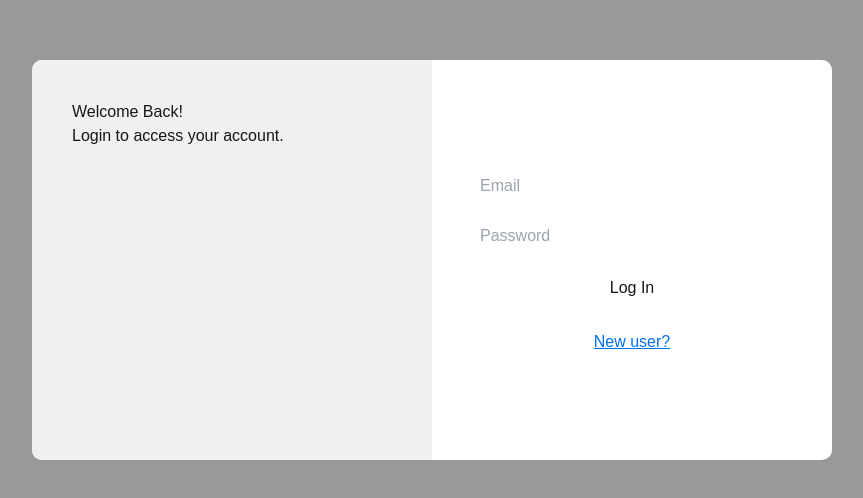
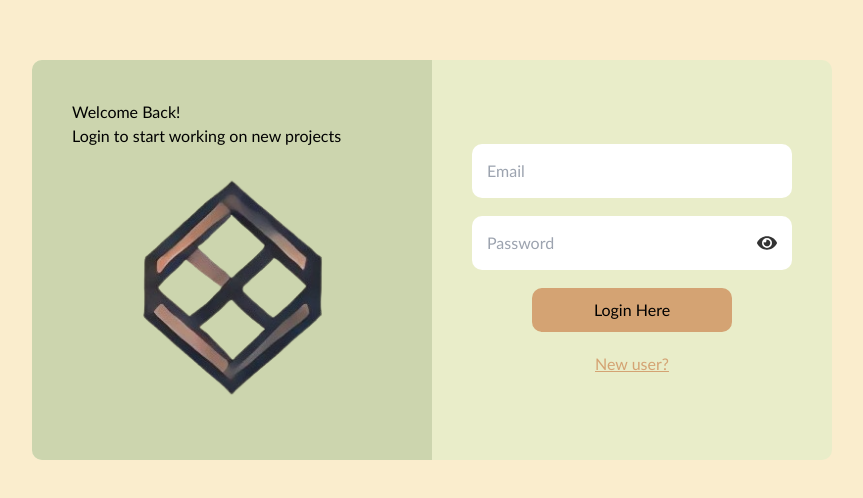
Before and after one commit to jdurham38/Collab-Hub, a Next.js app: page / in a window 1280 px wide. Shown: the part 140-638 px from the top of the page, without its empty margins (208-1071 px from the left). Built offline with nearby package versions, Linux system fonts and the light colour scheme; no server answers.

Commit message:
added styling for login and signup

```diff
--- a/package.json
+++ b/package.json
@@ -13,7 +13,8 @@
     "@supabase/supabase-js": "^2.45.4",
     "next": "14.2.13",
     "react": "^18",
-    "react-dom": "^18"
+    "react-dom": "^18",
+    "react-icons": "^5.3.0"
   },
   "devDependencies": {
     "@types/node": "^20",
--- a/src/components/UserAuth/AuthCard/AuthCard.module.css
+++ b/src/components/UserAuth/AuthCard/AuthCard.module.css
@@ -1,15 +1,18 @@
+/* Overlay */
 .overlay {
   position: fixed;
   top: 0;
   left: 0;
   width: 100%;
   height: 100%;
-    background-color: rgba(128, 128, 128, 0.8); /* Gray background */
+  background-color: #faedcd;
   display: flex;
   justify-content: center;
   align-items: center;
+  overflow-y: auto; /* Allow scrolling on mobile */
 }
 
+/* Card Container */
 .cardContainer {
   position: relative;
   width: 800px;
@@ -17,6 +20,7 @@
   perspective: 1000px;
 }
 
+/* Card */
 .card {
   width: 100%;
   height: 100%;
@@ -24,13 +28,15 @@
   -webkit-backface-visibility: hidden;
   backface-visibility: hidden;
   transition: transform 0.6s;
+  transform-style: preserve-3d;
   display: flex;
   flex-direction: row;
-    background-color: #fff;
+  background-color: #e9edc9;
   border-radius: 10px;
   overflow: hidden;
 }
 
+/* Front and Back */
 .front {
   z-index: 2;
 }
@@ -47,15 +53,19 @@
   transform: rotateY(360deg);
 }
 
+/* Content */
 .content {
   display: flex;
   width: 100%;
+  font-family: 'Trebuchet MS', Arial, sans-serif;
+  color: #000000;
+  flex-direction: row;
 }
 
 .description {
   width: 50%;
   padding: 40px;
-    background-color: #f0f0f0;
+  background-color: #ccd5ae;
 }
 
 .formContainer {
@@ -66,11 +76,83 @@
   justify-content: center;
 }
 
+/* Flip Button */
 .flipButton {
+  font-family: 'Trebuchet MS', Arial, sans-serif;
   margin-top: 20px;
   background: none;
   border: none;
-    color: #0070f3;
+  color: #d4a373;
   cursor: pointer;
   text-decoration: underline;
 }
+
+.flipButton:hover {
+  text-decoration: underline;
+  color: #333;
+}
+
+/* Logo */
+.logo {
+  display: block;
+  margin: 20px auto;
+  max-width: 250px;
+  height: auto;
+}
+
+/* Media Query for Mobile Devices */
+@media (max-width: 768px) {
+  /* Adjust Card Container */
+  .cardContainer {
+    width: 100%;
+    max-width: 400px; /* Adjust as needed */
+    height: auto;
+    perspective: 1000px;
+  }
+
+  .card {
+    height: auto; /* Allow the card to adjust based on content */
+  }
+
+  .front, .back {
+    height: auto; /* Ensure front and back have auto height */
+  }
+
+  .flipped .front {
+    transform: rotateX(180deg);
+  }
+
+  .flipped .back {
+    transform: rotateX(360deg);
+  }
+
+  /* Content Layout */
+  .content {
+    flex-direction: column;
+  }
+
+  .description,
+  .formContainer {
+    width: 100%;
+    padding: 20px;
+  }
+
+  /* Adjust Logo */
+  .logo {
+    max-width: 200px;
+  }
+
+  /* Adjust Font Sizes */
+  .heading {
+    font-size: 1.5rem;
+  }
+
+  .paragraph {
+    font-size: 1rem;
+  }
+
+  /* Adjust Flip Button */
+  .flipButton {
+    font-size: 1rem;
+  }
+}
--- a/src/components/UserAuth/AuthCard/authCard.tsx
+++ b/src/components/UserAuth/AuthCard/authCard.tsx
@@ -3,6 +3,9 @@ import React, { useState } from 'react';
 import LoginForm from '../Login/login';
 import SignupForm from '../Signup/signup';
 import styles from './AuthCard.module.css';
+
+import logo from './logo.png';
+import Image from 'next/image';
 
 const AuthCard: React.FC = () => {
   const [isFlipped, setIsFlipped] = useState(false);
@@ -17,8 +20,10 @@ const AuthCard: React.FC = () => {
         <div className={`${styles.card} ${styles.front}`}>
           <div className={styles.content}>
             <div className={styles.description}>
-              <h2>Welcome Back!</h2>
-              <p>Login to access your account.</p>
+              <h2 className={styles.heading} >Welcome Back!</h2>
+              <p className={styles.paragraph} >Login to start working on new projects</p>
+              <Image src={logo} alt="Logo" className={styles.logo} />
+
             </div>
             <div className={styles.formContainer}>
               <LoginForm />
@@ -37,8 +42,8 @@ const AuthCard: React.FC = () => {
               </button>
             </div>
             <div className={styles.description}>
-              <h2>Join Us!</h2>
-              <p>Sign up to get started.</p>
+              <h2 className={styles.heading} >Join Us!</h2>
+              <p className={styles.paragraph} >Sign up to get started.</p>
             </div>
           </div>
         </div>
--- a/src/components/UserAuth/Login/LoginForm.module.css
+++ b/src/components/UserAuth/Login/LoginForm.module.css
@@ -4,13 +4,50 @@
 }
 
 .form input {
-    margin-bottom: 10px;
-    padding: 8px;
+  font-family: 'Trebuchet MS', 'Lucida Sans Unicode', 'Lucida Grande', 'Lucida Sans', Arial, sans-serif;
+  margin-bottom: 18px;
+  padding: 15px;
   font-size: 16px;
+  border-radius: 10px;
+  width: 100%;
 }
 
 .form button[type="submit"] {
+  font-family: 'Trebuchet MS', 'Lucida Sans Unicode', 'Lucida Grande', 'Lucida Sans', Arial, sans-serif;
   padding: 10px;
   font-size: 16px;
+  width: 200px;
   cursor: pointer;
+  background-color: #d4a373;
+  border-radius: 10px;
+  margin: 0 auto;
+  display: block;
 }
+
+/* Hover Effect */
+.form button:hover {
+  text-decoration: underline;   /* Underline on hover */
+  color: #333;                  /* Darken text color on hover */
+}
+
+/* New styles for password input wrapper */
+.passwordInputWrapper {
+  position: relative;
+  width: 100%;
+}
+
+.passwordInputWrapper input {
+  padding-right: 60px; /* Adjust to make room for the button */
+}
+
+.passwordToggleButton {
+  position: absolute;
+  right: 15px; /* Position inside the input field */
+  top: 38%;
+  transform: translateY(-50%);
+  background: none;
+  border: none;
+  font-size: 20px;
+  cursor: pointer;
+  color: #333; /* Adjust color as needed */
+}
--- a/src/components/UserAuth/Login/login.tsx
+++ b/src/components/UserAuth/Login/login.tsx
@@ -5,12 +5,15 @@ import React, { useState } from 'react';
 import { UserData } from '@/utils/interfaces';
 import supabase from '@/lib/supabaseClient/supabase';
 
-import styles from './LoginForm.module.css'
+import styles from './LoginForm.module.css';
+
+import { FaEye, FaEyeSlash } from 'react-icons/fa';
 
 
 const LoginForm: React.FC = () => {
   const [email, setEmail] = useState('');
   const [password, setPassword] = useState('');
+  const [showPassword, setShowPassword] = useState(false); // New state variable
   const [errorMessage, setErrorMessage] = useState('');
   const [successMessage, setSuccessMessage] = useState('');
 
@@ -41,14 +44,27 @@ const LoginForm: React.FC = () => {
         placeholder="Email"
         required
       />
+
+      {/* Password Input with Toggle Button */}
+      <div className={styles.passwordInputWrapper}>
         <input
-        type="password"
+          type={showPassword ? 'text' : 'password'} // Toggle input type
           value={password}
           onChange={(e) => setPassword(e.target.value)}
           placeholder="Password"
           required
         />
-      <button type="submit">Log In</button>
+      <button
+        type="button"
+        className={styles.passwordToggleButton}
+        onClick={() => setShowPassword(!showPassword)}
+        aria-label="Toggle password visibility"
+      >
+        {showPassword ? <FaEyeSlash /> : <FaEye />}
+      </button>
+      </div>
+
+      <button type="submit">Login Here</button>
       {errorMessage && <p>{errorMessage}</p>}
       {successMessage && <p>{successMessage}</p>}
     </form>
--- a/src/components/UserAuth/Signup/SignupForm.module.css
+++ b/src/components/UserAuth/Signup/SignupForm.module.css
@@ -5,13 +5,50 @@
   }
 
   .form input {
-    margin-bottom: 10px;
-    padding: 8px;
+    font-family: 'Trebuchet MS', 'Lucida Sans Unicode', 'Lucida Grande', 'Lucida Sans', Arial, sans-serif;
+    margin-bottom: 18px;
+    padding: 15px;
     font-size: 16px;
+    border-radius: 10px;
+    width: 100%;
   }
 
   .form button[type="submit"] {
+    font-family: 'Trebuchet MS', 'Lucida Sans Unicode', 'Lucida Grande', 'Lucida Sans', Arial, sans-serif;
     padding: 10px;
     font-size: 16px;
+    width: 200px;
     cursor: pointer;
+    background-color: #d4a373;
+    border-radius: 10px;
+    margin: 0 auto;
+    display: block;
   }
+
+  /* Hover Effect */
+.form button:hover {
+  text-decoration: underline;   /* Underline on hover */
+  color: #333;                  /* Darken text color on hover */
+}
+
+/* New styles for password input wrapper */
+.passwordInputWrapper {
+  position: relative;
+  width: 100%;
+}
+
+.passwordInputWrapper input {
+  padding-right: 60px; /* Adjust to make room for the button */
+}
+
+.passwordToggleButton {
+  position: absolute;
+  right: 15px; /* Position inside the input field */
+  top: 38%;
+  transform: translateY(-50%);
+  background: none;
+  border: none;
+  font-size: 20px;
+  cursor: pointer;
+  color: #333; /* Adjust color as needed */
+}
--- a/src/components/UserAuth/Signup/signup.tsx
+++ b/src/components/UserAuth/Signup/signup.tsx
@@ -2,6 +2,9 @@
 import React, { useState } from 'react';
 import { UserData, SignupResponse } from '@/utils/interfaces';
 import { signup } from '@/services/signup';
+
+import { FaEye, FaEyeSlash } from 'react-icons/fa';
+
 
 import styles from './SignupForm.module.css'
 
@@ -10,6 +13,7 @@ const SignupForm: React.FC = () => {
   const [password, setPassword] = useState('');
   const [errorMessage, setErrorMessage] = useState('');
   const [successMessage, setSuccessMessage] = useState('');
+  const [showPassword, setShowPassword] = useState(false);
 
   const handleSignup = async (e: React.FormEvent) => {
     e.preventDefault();
@@ -40,18 +44,30 @@ const SignupForm: React.FC = () => {
         placeholder="Email"
         required
       />
+           <div className={styles.passwordInputWrapper}>
         <input
-        type="password"
+          type={showPassword ? 'text' : 'password'} // Toggle input type
           value={password}
           onChange={(e) => setPassword(e.target.value)}
           placeholder="Password"
           required
         />
+      <button
+        type="button"
+        className={styles.passwordToggleButton}
+        onClick={() => setShowPassword(!showPassword)}
+        aria-label="Toggle password visibility"
+      >
+        {showPassword ? <FaEyeSlash /> : <FaEye />}
+      </button>
+      </div>
       <button type="submit">Sign Up</button>
       {errorMessage && <p>{errorMessage}</p>}
       {successMessage && <p>{successMessage}</p>}
     </form>
   );
+
+
 };
 
 export default SignupForm;
```
Also changed, not shown: ideas.txt, src/components/UserAuth/AuthCard/logo.png (added), 1 other file (tests, documents, lock files or other folders). Lines whose indentation alone changed are shown as unchanged.
